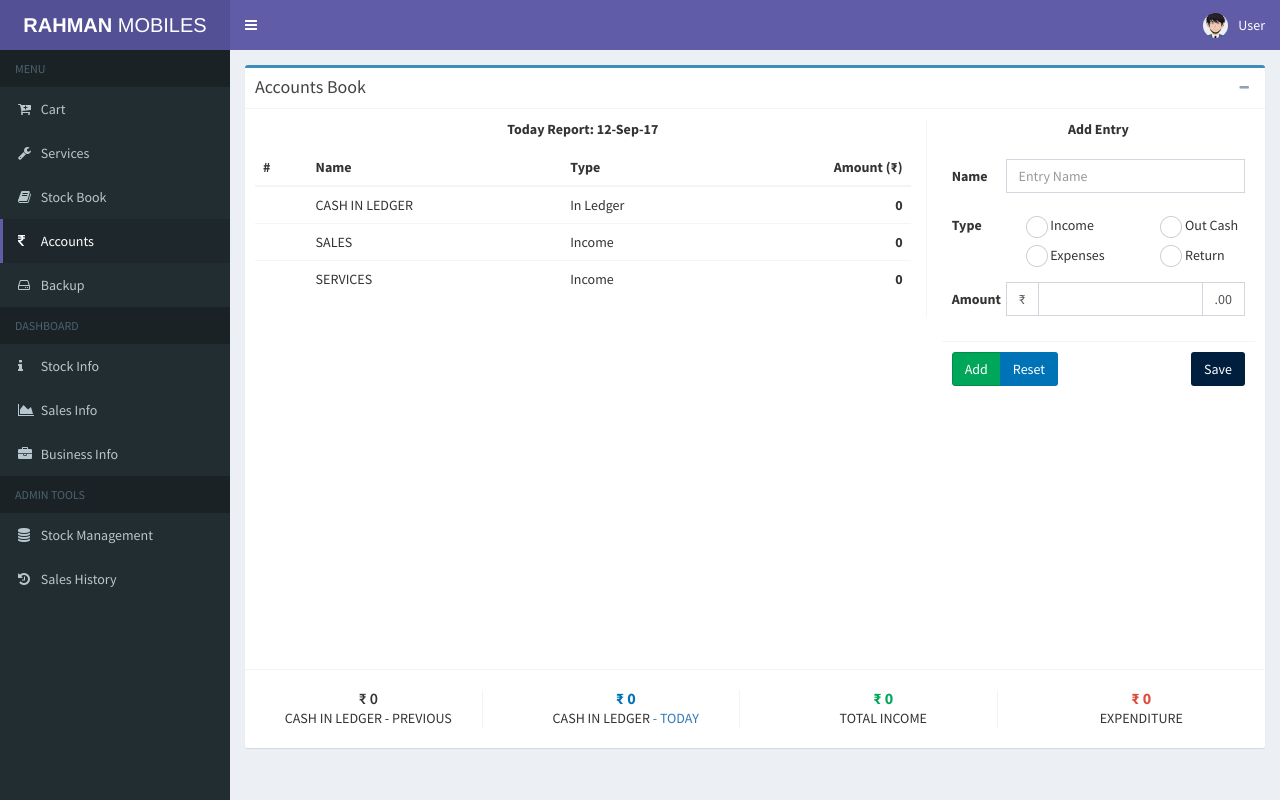
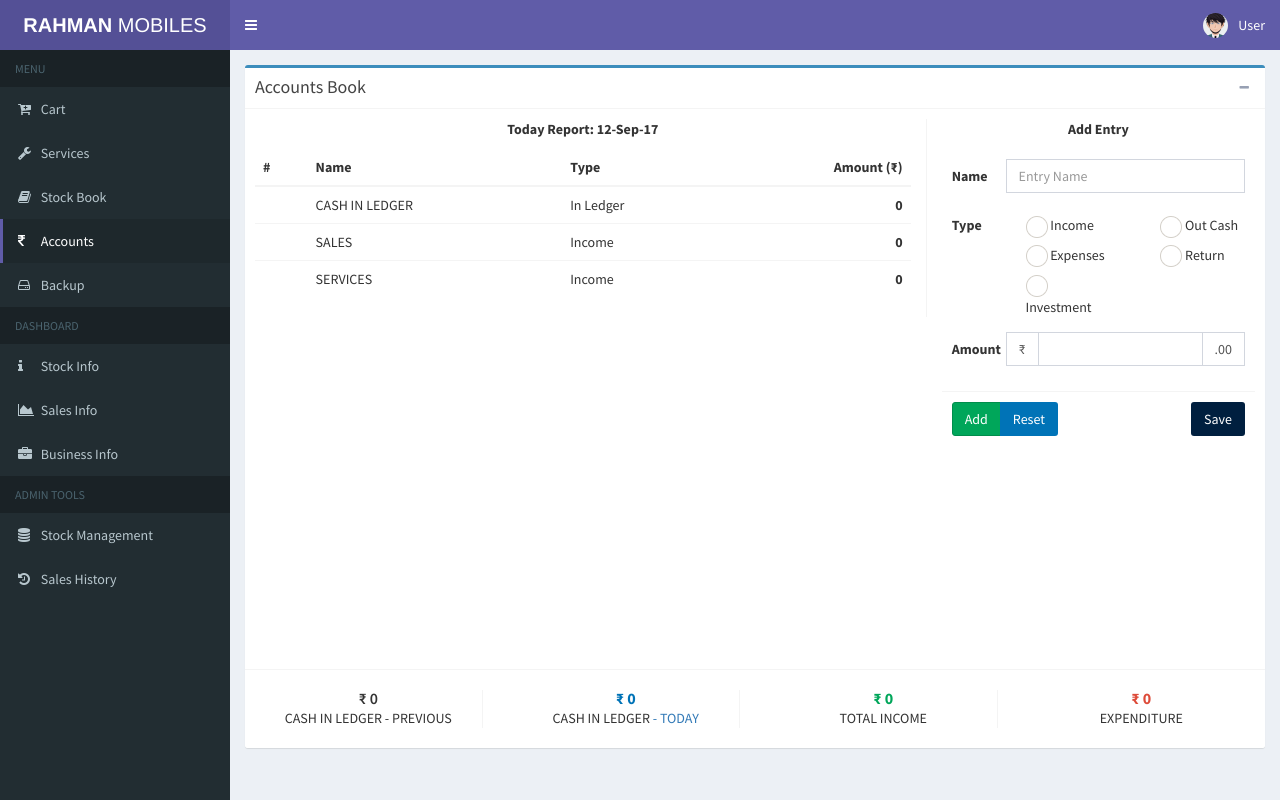
Before and after one commit to AsathalMannan/rmpos, a PHP site: page /abcd/ac in a window 1280 px wide. Run offline with PHP 8.4, Linux system fonts and the light colour scheme; data that the repository does not hold is empty.

Commit message:
accounts page investment type added
+ category and product name swaped.
+ investment type added in ac page

```diff
--- a/ac/index.php
+++ b/ac/index.php
@@ -293,17 +293,23 @@ $ytt=$f_ytt["tt"];
                               Expenses
                             </label>
                           </div>
+                          <div class="radio">
+                            <label>
+                              <input type="radio" name="Type" id="typeoption3" value="Investment">
+                              Investment
+                            </label>
+                          </div>
                           </div>
                           <div class="col-sm-5">
                           <div class="radio">
                             <label>
-                              <input type="radio" name="Type" id="typeoption3" value="Out Cash">
+                              <input type="radio" name="Type" id="typeoption4" value="Out Cash">
                               Out Cash
                             </label>
                           </div>
                           <div class="radio">
                             <label>
-                              <input type="radio" name="Type" id="typeoption4" value="Return">
+                              <input type="radio" name="Type" id="typeoption5" value="Return">
                               Return
                             </label>
                           </div>
@@ -437,6 +443,9 @@ $(document).ready(function(){
             else if (document.getElementById('typeoption4').checked) {
               type = document.getElementById('typeoption4').value;
             }
+            else if (document.getElementById('typeoption5').checked) {
+              type = document.getElementById('typeoption5').value;
+            }
             var amount = $("#amount").val();
 
             var markup = "<tr><td><a id='delete-row' style='color: #000; cursor: pointer;'><i class='fa fa-minus-circle' aria-hidden='true'></i></a></td><td style='text-transform: uppercase;'>" + name + "</td><td>" + type + "</td><td style='font-weight: bold; float: right;'>" + amount +"</td></tr>";
@@ -473,6 +482,8 @@ function tablepopulate(){
           total -= parseInt(td[i].innerText);
       } else if(value == "Return"){
           total -= parseInt(td[i].innerText);
+      } else if(value == "Investment"){
+          total += parseInt(td[i].innerText);
       }
     }
 
--- a/db.php
+++ b/db.php
@@ -288,8 +288,8 @@ $(document).ready( function () {
         },
       "columns": [
                 {"data": "pno"},
+                {"data": "category"},
                 {"data": "pname"},
-                {"data": "category"},
                 {"data": "price"}
             ],
       keys: {
--- a/index.php
+++ b/index.php
@@ -173,8 +173,8 @@ header("Pragma: no-cache");
                 <tr>
                   <th>#</th>
                   <th>Product No.</th>
+                  <th>Category</th>
                   <th>Product Name</th>
-                  <th>Category</th>
                   <th>Price</th>
                 </tr>
                 </thead>
@@ -480,7 +480,7 @@ $( ".productName" ).on("select2:select", function(e) {
           var cate = $(this).select2('data')[0].category;
           var pric = $(this).select2('data')[0].price;
 
-                var markup = "<tr><td><a id='delete-row' style='color: #000; cursor: pointer;'><i class='fa fa-minus-circle' aria-hidden='true'></i></a></td><td>" + pno + "</td><td>" + pna + "</td><td>" + cate + "</td><td class='countable'>" + pric + "</td></tr>";
+                var markup = "<tr><td><a id='delete-row' style='color: #000; cursor: pointer;'><i class='fa fa-minus-circle' aria-hidden='true'></i></a></td><td>" + pno + "</td><td>" + cate + "</td><td>" + pna + "</td><td class='countable'>" + pric + "</td></tr>";
                 $("#cart-tb tbody").append(markup);
                 $('.productName').empty();
                 $(".productName").select2("open");
```
